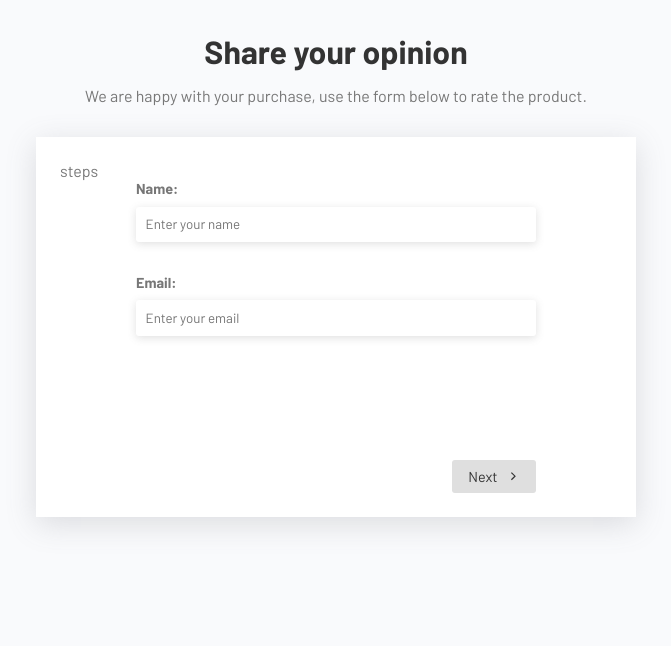
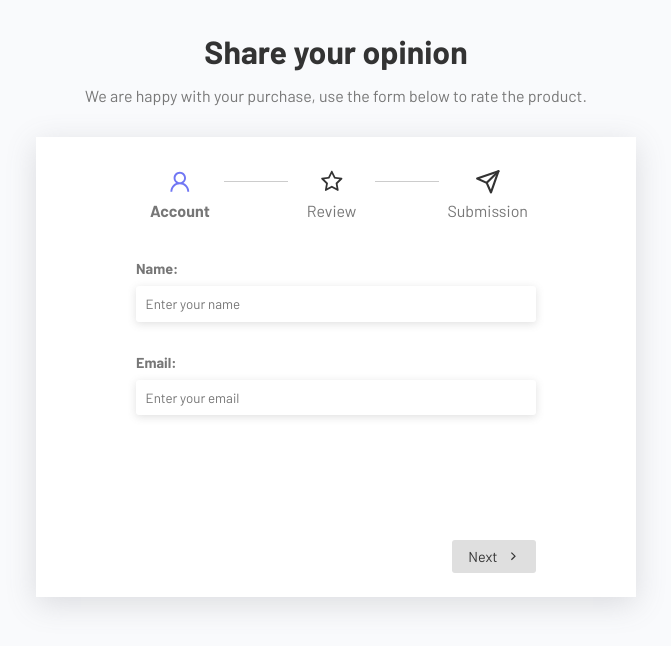
Before and after one commit to mat-afk/multistep-form, a React (Vite) app: page / in a window 1280 px wide. Shown: the top 646 px of the page, without its empty margins (304-975 px from the left). Built offline with nearby package versions, Linux system fonts and the light colour scheme.

Commit message:
feat: step viewer component and styles

```diff
--- a/src/App.jsx
+++ b/src/App.jsx
@@ -4,6 +4,7 @@ import { FiSend } from "react-icons/fi";
 import AccountForm from "./components/AccountForm";
 import ReviewForm from "./components/ReviewForm";
 import Thanks from "./components/Thanks";
+import StepViewer from "./components/StepViewer";
 
 // Hooks
 import { useStep } from "./hooks/useStep";
@@ -13,7 +14,7 @@ import "./App.css";
 
 function App() {
   const stepsComponents = [<AccountForm />, <ReviewForm />, <Thanks />];
-  const { currentComponent, next, back, isFirst, isLast } =
+  const { currentStep, currentComponent, next, back, isFirst, isLast } =
     useStep(stepsComponents);
 
   return (
@@ -26,7 +27,7 @@ function App() {
         </p>
       </div>
       <div className="form-container">
-        <p>steps</p>
+        <StepViewer currentStep={currentStep} />
         <form onSubmit={(e) => next(e)}>
           <div className="inputs-container">{currentComponent}</div>
           <div className="actions">
--- /dev/null
+++ b/src/components/StepViewer.css
@@ -0,0 +1,44 @@
+.step-viewer {
+  display: flex;
+  gap: 4rem;
+  justify-content: center;
+  align-items: center;
+  max-width: 400px;
+  margin: 0 auto;
+  position: relative;
+  margin-bottom: 2rem;
+}
+
+.step-viewer::after {
+  content: "";
+  width: 380px;
+  border-bottom: 1px solid #ccc;
+  position: absolute;
+  top: 20px;
+}
+
+.step {
+  text-align: center;
+  background-color: #fff;
+  z-index: 1;
+  width: 120px;
+  padding: 0.5rem;
+}
+
+.step svg {
+  font-size: 1.6rem;
+  margin-bottom: 0.2rem;
+  transition: 0.3s;
+}
+
+.step p {
+  transition: 0.3s;
+}
+
+.active {
+  font-weight: bold;
+}
+
+.active > svg {
+  fill: #7076f4;
+}
--- /dev/null
+++ b/src/components/StepViewer.jsx
@@ -0,0 +1,25 @@
+import { AiOutlineUser, AiOutlineStar } from "react-icons/ai";
+import { FiSend } from "react-icons/fi";
+
+import "./StepViewer.css";
+
+const StepViewer = ({ currentStep }) => {
+  return (
+    <div className="step-viewer">
+      <div className="step active">
+        <AiOutlineUser />
+        <p>Account</p>
+      </div>
+      <div className={`step ${currentStep >= 1 ? "active" : ""}`}>
+        <AiOutlineStar />
+        <p>Review</p>
+      </div>
+      <div className={`step ${currentStep >= 2 ? "active" : ""}`}>
+        <FiSend />
+        <p>Submission</p>
+      </div>
+    </div>
+  );
+};
+
+export default StepViewer;
```
